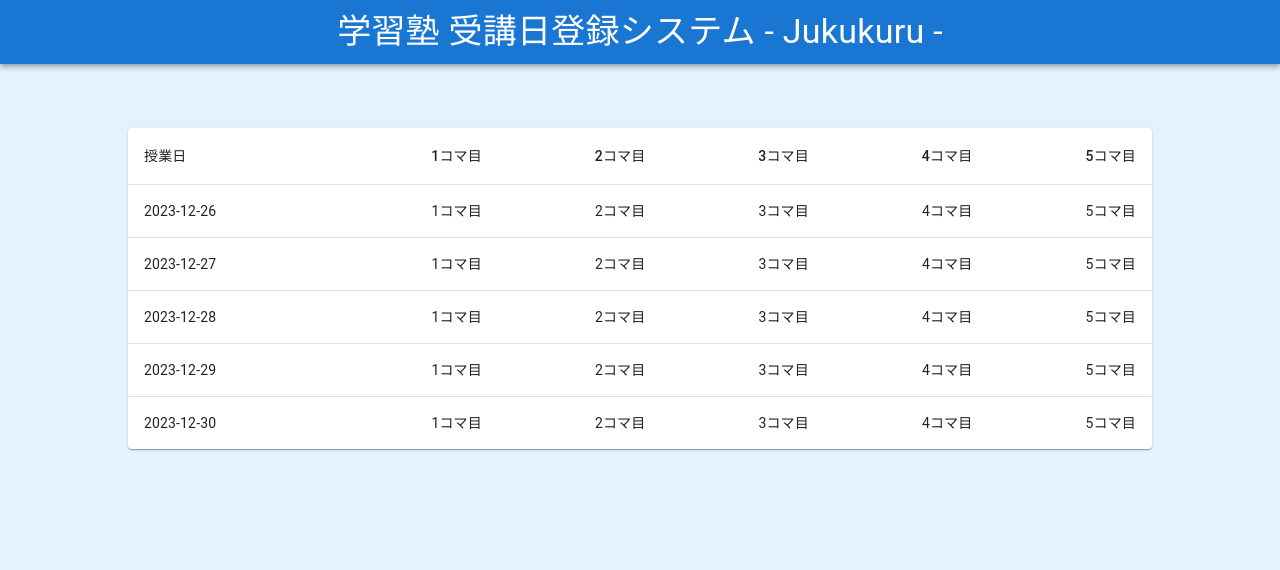
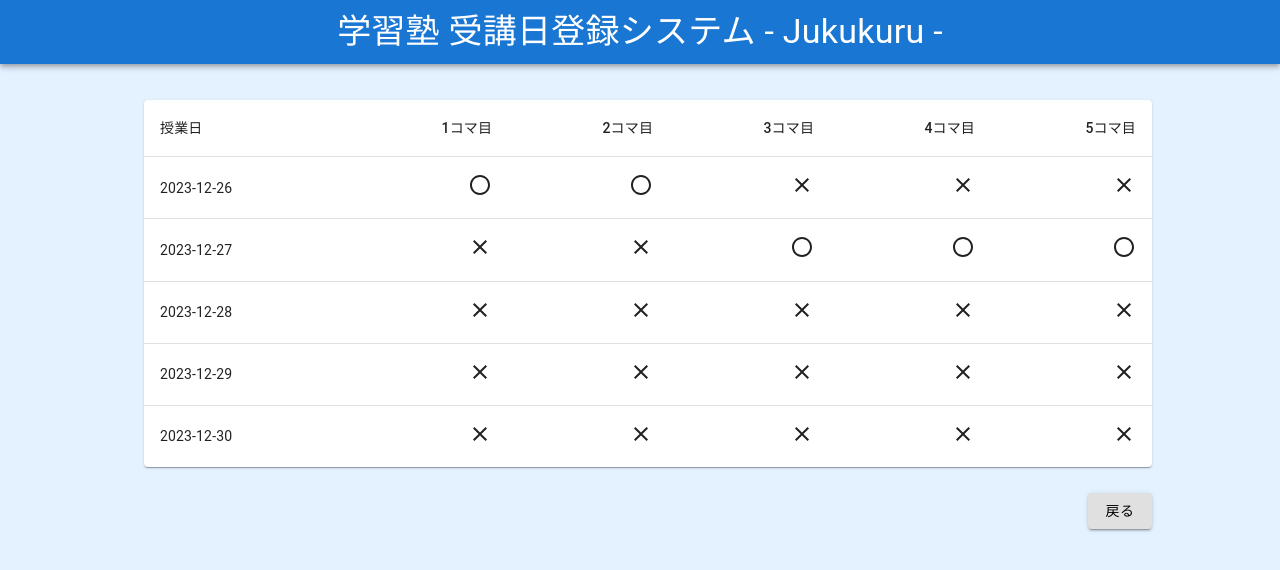
Before and after one commit to EijiToriki/JukuKuru_React-Spring, a React (Create React App) app in the folder 02_frontend/: page /inquiry in a window 1280 px wide. Shown: the top 570 px of the page. Built offline with nearby package versions, Linux system fonts and the light colour scheme.

Commit message:
フロントエンド　照会画面 実装完了

```diff
--- a/02_frontend/src/components/InquiryScreen.js
+++ b/02_frontend/src/components/InquiryScreen.js
@@ -6,27 +6,20 @@
 import TableHead from '@mui/material/TableHead';
 import TableRow from '@mui/material/TableRow';
 import Paper from '@mui/material/Paper';
-import { Grid } from '@mui/material';
+import { Box, Button, Grid } from '@mui/material';
 import {classRoomDatesDummy, comeDatesDummy} from '../dummy_data/inquiryDummy';
-
-function createData(name, calories, fat, carbs, protein) {
-  return { name, calories, fat, carbs, protein };
-}
-
-const rows = [
-  createData('12/26', 159, 6.0, 24, 4.0),
-  createData('12/27', 237, 9.0, 37, 4.3),
-  createData('12/28', 262, 16.0, 24, 6.0),
-  createData('12/29', 305, 3.7, 67, 4.3),
-  createData('12/30', 356, 16.0, 49, 3.9),
-];
+import CircleOutlinedIcon from '@mui/icons-material/CircleOutlined';
+import ClearOutlinedIcon from '@mui/icons-material/ClearOutlined';
+import { useNavigate } from 'react-router-dom';
 
 const comeDates = comeDatesDummy
 const classRoomDates = classRoomDatesDummy
 
 export default function InquiryScreen() {
   const [classDates, setClassDates] = React.useState([])
+  const [studentDatesObj, setStudentDatesObj] = React.useState({})
   const [komaList, setKomaList] = React.useState([])
+  const navigate = useNavigate()
 
   React.useEffect(() => {
     const dateList = []
@@ -39,21 +32,33 @@
         komaList.push(classRoomDate.class_time)
       }
     }
-
     dateList.sort(function(a, b) {
       return a.localeCompare(b)
     })
     komaList.sort(function(a, b) {
       return a - b;
     })
-
     setClassDates(dateList)
     setKomaList(komaList)
+
+    const studentDatesObj = {}
+    for (const comeDate of comeDates) {
+      if (!studentDatesObj[comeDate.date]) {
+        studentDatesObj[comeDate.date] = [];
+      }
+      studentDatesObj[comeDate.date].push(comeDate.class_time);
+    }
+    setStudentDatesObj(studentDatesObj)
+    console.log(studentDatesObj)
   }, [])
 
+  const backTopPage = () =>{
+    navigate("/")
+  }
 
   return (
-    <Grid container spacing={2} width="80%" margin="auto" marginTop="5%">
+    <Grid container spacing={2} width="80%" margin="auto">
+      <Grid item xs={12} marginTop="2%">
         <TableContainer component={Paper}>
           <Table sx={{ minWidth: 650 }} aria-label="simple table">
             <TableHead>
@@ -75,8 +80,10 @@
                   <TableCell component="th" scope="row">{date}</TableCell>
                   {
                     komaList.map((koma) => (
-                    // Todo : ここで生徒の来塾日情報から、三項演算子でしょりを分ける
-                    <TableCell align="right" key={koma}>{koma}コマ目</TableCell>
+                      studentDatesObj[date] && studentDatesObj[date].indexOf(koma) !== -1 ?
+                        <TableCell align="right" key={koma}><CircleOutlinedIcon /></TableCell>
+                      :
+                        <TableCell align="right" key={koma}><ClearOutlinedIcon /></TableCell>
                     ))
                   }
                 </TableRow>
@@ -85,5 +92,11 @@
           </Table>
         </TableContainer>
       </Grid>
+      <Grid item xs={12} marginTop="1%" alignItems="right">
+        <Box flexDirection="row" justifyContent="flex-end" display="flex">
+          <Button variant="contained" color="inherit" onClick={backTopPage}>戻る</Button>
+        </Box>
+      </Grid>
+    </Grid>
   );
 }
```
Lines whose indentation alone changed are shown as unchanged.
